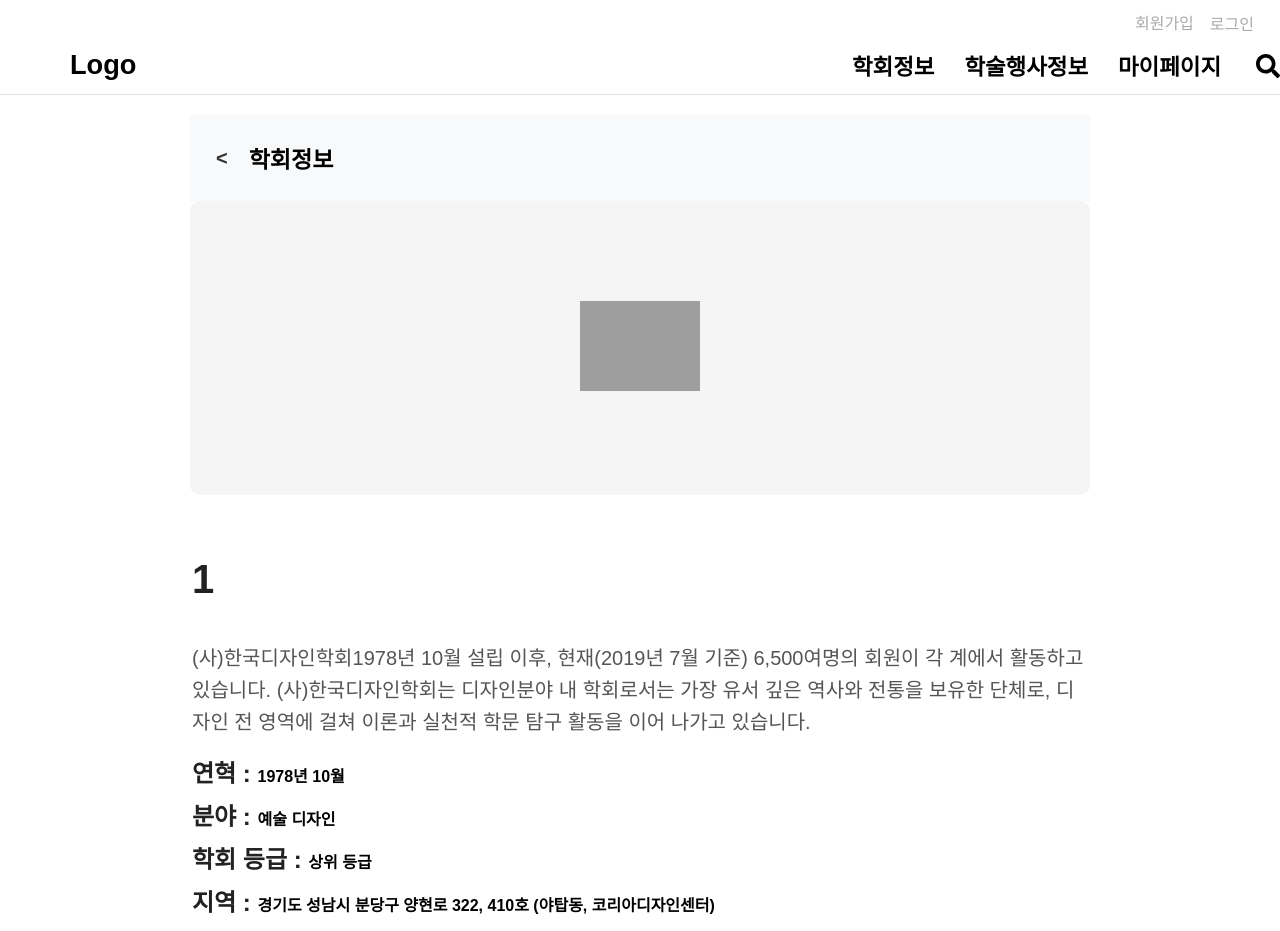
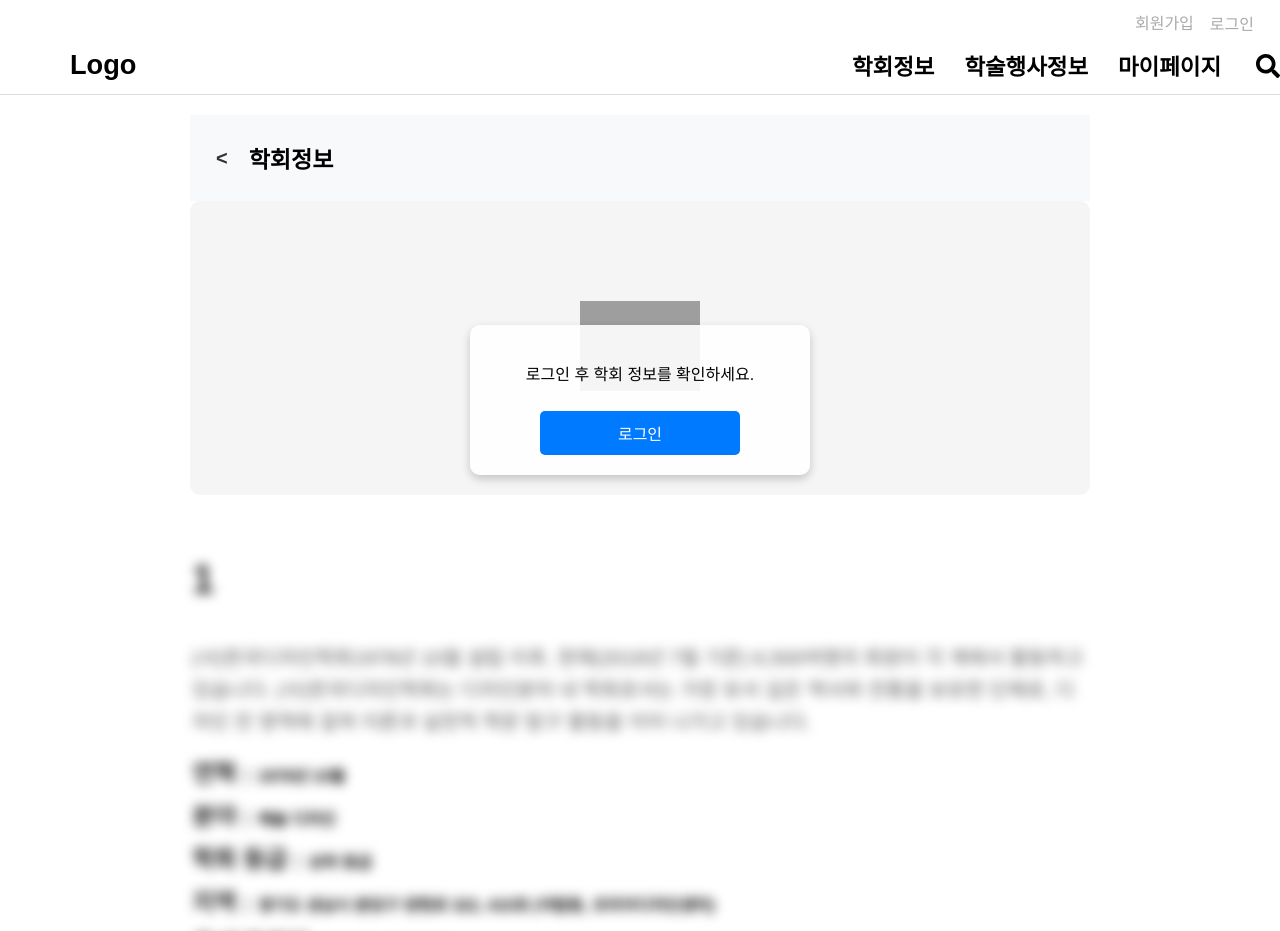
Before and after one commit to jeehyunbang/geniusmaker, a React (Create React App) app in the folder my-app/: page /conferences/1 in a window 1280 px wide. Shown: the top 931 px of the page. Built offline with nearby package versions, Linux system fonts and the light colour scheme; grey boxes are pictures that could not be loaded.

Commit message:
250212cjw_3

```diff
--- a/my-app/src/App.js
+++ b/my-app/src/App.js
@@ -3,12 +3,12 @@
 import './App.css';
 import { FaSearch } from 'react-icons/fa';
 import Conference from './components/Conference';
-import ConferenceDetail from './components/ConferenceDetail'; // 학회 상세 페이지 추가
 import Event from './components/Event';
 import Home from './components/Home';
 import Member from './components/Member';
 import SignupForm from './components/SignupForm';
 import LoginModal from './components/LoginModal';
+import ConferenceDetail from "./components/ConferenceDetail";
 
 function App() {
   const [isModalOpen, setModalOpen] = useState(false);
@@ -47,7 +47,7 @@
       <Routes>
         <Route path="/" element={<Home />} />
         <Route path="/conferences" element={<Conference />} />
-        <Route path="/conferences/:conferenceId" element={<ConferenceDetail />} /> {/* 학회 상세 페이지 추가 */}
+        <Route path="/conferences/:conferenceId" element={<ConferenceDetail toggleModal={toggleModal} />} />
         <Route path="/events" element={<Event />} />
         <Route path="/members" element={<Member />} />
         <Route path="/signup" element={<SignupForm />} />
--- a/my-app/src/components/ConferenceDetail.js
+++ b/my-app/src/components/ConferenceDetail.js
@@ -1,3 +1,4 @@
+//API 사용
 /*
 import React, { useState, useEffect } from "react";
 import { useParams } from "react-router-dom";
@@ -79,15 +80,28 @@
 
 export default ConferenceDetail;
 */
-import React from "react";
-import { useParams, useNavigate } from "react-router-dom"; // useNavigate 추가
+
+//로그인 처리가 안 됨됨
+/*
+import React, { useState, useEffect } from "react";
+import { useParams, useNavigate } from "react-router-dom";
 import "../css/ConferenceDetail.css";
 
 const ConferenceDetail = () => {
   const { conferenceId } = useParams();
-  const navigate = useNavigate(); // 뒤로 가기 기능을 위한 useNavigate 사용
+  const navigate = useNavigate();
+  const [isLoggedIn, setIsLoggedIn] = useState(false);
 
-  // 임시 데이터 (실제 API 연동 시 교체)
+  useEffect(() => {
+    // 로그인 여부 확인 (토큰 존재 여부)
+    const token = localStorage.getItem("token");
+    setIsLoggedIn(!!token); // 토큰이 존재하면 true, 없으면 false
+  }, []);
+
+  const handleLogin = () => {
+    navigate("/login"); // 로그인 페이지로 이동
+  };
+
   const conferenceData = {
     logo: "https://design-science.or.kr/media?key=designScience/homepage/logo/f7f69e79-435c-4a0d-8546-d17e70fed59a.png",
     name: conferenceId || "한국디자인학회",
@@ -99,27 +113,31 @@
     location: "경기도 성남시 분당구 양현로 322, 410호 (야탑동, 코리아디자인센터)",
     online: "온라인",
     offline: "오프라인",
-    website: "https://www.designsociety.or.kr"
+    website: "https://www.designsociety.or.kr",
   };
 
   return (
     <div className="conference-detail-container">
-      {/* 학회 정보 헤더 */}
       <div className="conference-header">
-        {/* 뒤로가기 버튼 추가 */}
         <button className="back-button" onClick={() => navigate(-1)}>
           &lt;
         </button>
         <h2>학회정보</h2>
       </div>
 
-      {/* 학회 로고 */}
       <div className="logo-container">
         <img src={conferenceData.logo} alt={`${conferenceData.name} 로고`} />
       </div>
 
-      {/* 학회 상세 내용 */}
-      <div className="conference-content">
+      <div className={`conference-content ${!isLoggedIn ? "blurred" : ""}`}>
+        {!isLoggedIn && (
+          <div className="login-overlay">
+            <p>로그인 후 학회 정보를 확인하세요.</p>
+            <button className="login-button" onClick={handleLogin}>
+              로그인
+            </button>
+          </div>
+        )}
         <h3 className="conference-name">{conferenceData.name}</h3>
         <p className="conference-description">{conferenceData.description}</p>
         <ul className="conference-details">
@@ -141,3 +159,81 @@
 };
 
 export default ConferenceDetail;
+*/
+//강제로 비로그인
+import React, { useState, useEffect } from "react";
+import { useParams, useNavigate } from "react-router-dom";
+import "../css/ConferenceDetail.css";
+
+const ConferenceDetail = ({ toggleModal }) => {
+  const { conferenceId } = useParams();
+  const navigate = useNavigate();
+
+  // ✅ isLoggedIn 값을 직접 변경 가능하도록 설정
+  const [isLoggedIn, setIsLoggedIn] = useState(false); // ✅ 테스트용 (true: 로그인 상태)
+
+  // ✅ console.log로 상태 확인
+  console.log("isLoggedIn 상태:", isLoggedIn);
+
+  const conferenceData = {
+    logo: "https://design-science.or.kr/media?key=designScience/homepage/logo/f7f69e79-435c-4a0d-8546-d17e70fed59a.png",
+    name: conferenceId || "한국디자인학회",
+    description:
+      "(사)한국디자인학회1978년 10월 설립 이후, 현재(2019년 7월 기준) 6,500여명의 회원이 각 계에서 활동하고 있습니다. (사)한국디자인학회는 디자인분야 내 학회로서는 가장 유서 깊은 역사와 전통을 보유한 단체로, 디자인 전 영역에 걸쳐 이론과 실천적 학문 탐구 활동을 이어 나가고 있습니다.",
+    established: "1978년 10월",
+    field: "예술 디자인",
+    rank: "상위 등급",
+    location: "경기도 성남시 분당구 양현로 322, 410호 (야탑동, 코리아디자인센터)",
+    online: "온라인",
+    offline: "오프라인",
+    website: "https://www.designsociety.or.kr",
+  };
+
+  return (
+    <div className="conference-detail-container">
+      {/* 학회 정보 헤더 */}
+      <div className="conference-header">
+        <button className="back-button" onClick={() => navigate(-1)}>
+          &lt;
+        </button>
+        <h2>학회정보</h2>
+      </div>
+
+      {/* 학회 로고 */}
+      <div className="logo-container">
+        <img src={conferenceData.logo} alt={`${conferenceData.name} 로고`} />
+      </div>
+
+      {/* 로그인 안내 메시지 및 버튼 (로그인 상태가 false일 때만 표시) */}
+      {isLoggedIn === false && (
+        <div className="login-overlay">
+          <p>로그인 후 학회 정보를 확인하세요.</p>
+          <button className="login-button" onClick={toggleModal}>
+            로그인
+          </button>
+        </div>
+      )}
+
+      {/* 학회 상세 내용 (로그인하지 않으면 블러 처리) */}
+      <div className={`conference-content ${isLoggedIn ? "" : "blurred"}`}>
+        <h3 className="conference-name">{conferenceData.name}</h3>
+        <p className="conference-description">{conferenceData.description}</p>
+        <ul className="conference-details">
+          <li><strong>연혁 : </strong> {conferenceData.established}</li>
+          <li><strong>분야 : </strong> {conferenceData.field}</li>
+          <li><strong>학회 등급 : </strong> {conferenceData.rank}</li>
+          <li><strong>지역 : </strong> {conferenceData.location}</li>
+          <li><strong>온/오프라인 : </strong> {conferenceData.online} · {conferenceData.offline}</li>
+          <li>
+            <strong>공식 웹사이트 연락처 : </strong>
+            <a href={conferenceData.website} target="_blank" rel="noopener noreferrer">
+              {conferenceData.name}
+            </a>
+          </li>
+        </ul>
+      </div>
+    </div>
+  );
+};
+
+export default ConferenceDetail;
--- a/my-app/src/css/ConferenceDetail.css
+++ b/my-app/src/css/ConferenceDetail.css
@@ -1,3 +1,44 @@
+/* 블러 처리 (학회 정보만) */
+.blurred {
+    position: relative;
+    filter: blur(6px); /* 블러 효과 */
+    pointer-events: none; /* 클릭 방지 */
+}
+
+/* 로그인 안내 메시지 및 버튼 */
+.login-overlay {
+    position: absolute;
+    top: 50%;
+    left: 50%;
+    transform: translate(-50%, -50%);
+    background: rgba(255, 255, 255, 0.9);
+    padding: 20px;
+    border-radius: 10px;
+    text-align: center;
+    z-index: 10;
+    width: 80%;
+    max-width: 300px;
+    box-shadow: 0px 4px 10px rgba(0, 0, 0, 0.2);
+}
+
+/* 로그인 버튼 */
+.login-button {
+    background-color: #007bff;
+    color: white;
+    border: none;
+    padding: 10px 15px;
+    font-size: 16px;
+    border-radius: 5px;
+    cursor: pointer;
+    margin-top: 10px;
+    width: 100%;
+}
+
+.login-button:hover {
+    background-color: #0056b3;
+}
+
+
 /* 전체 컨테이너 스타일 */
 .conference-detail-container {
     max-width: 900px;
```
